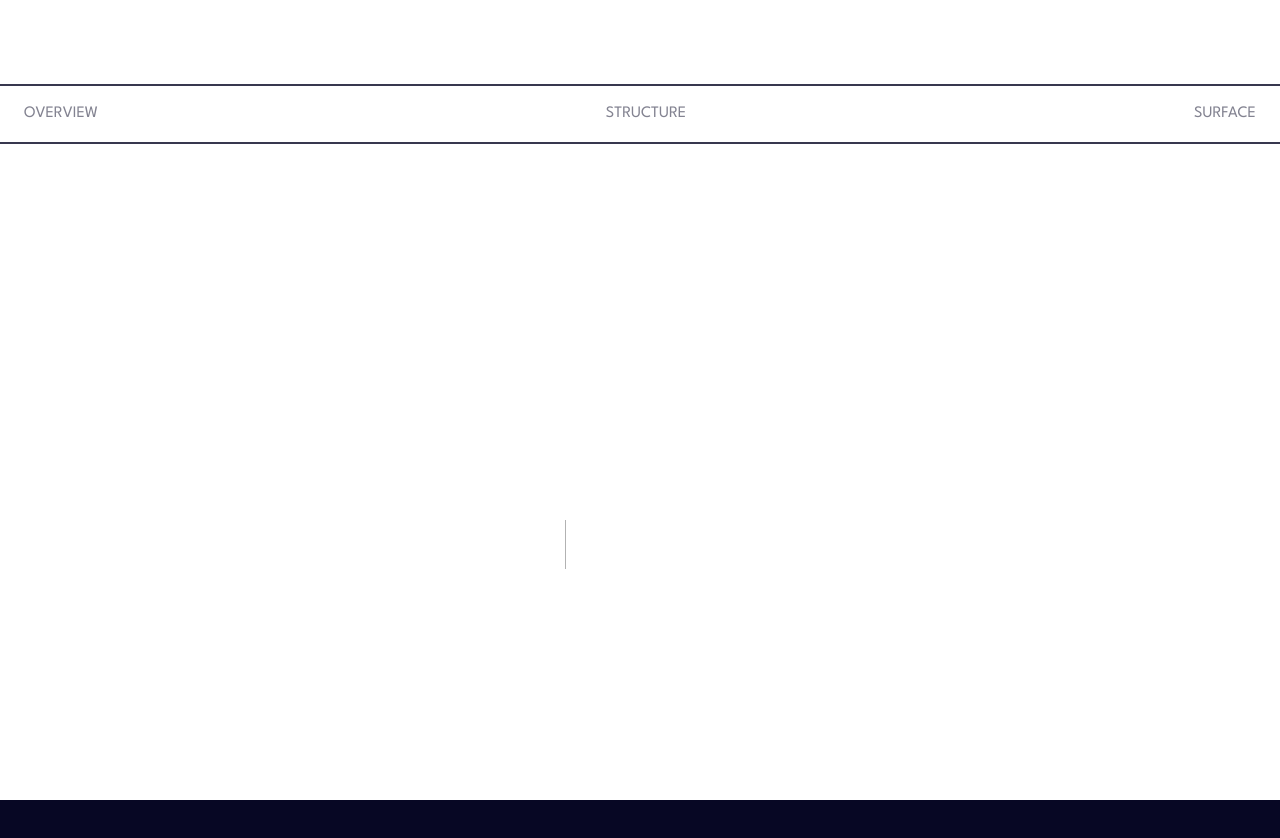
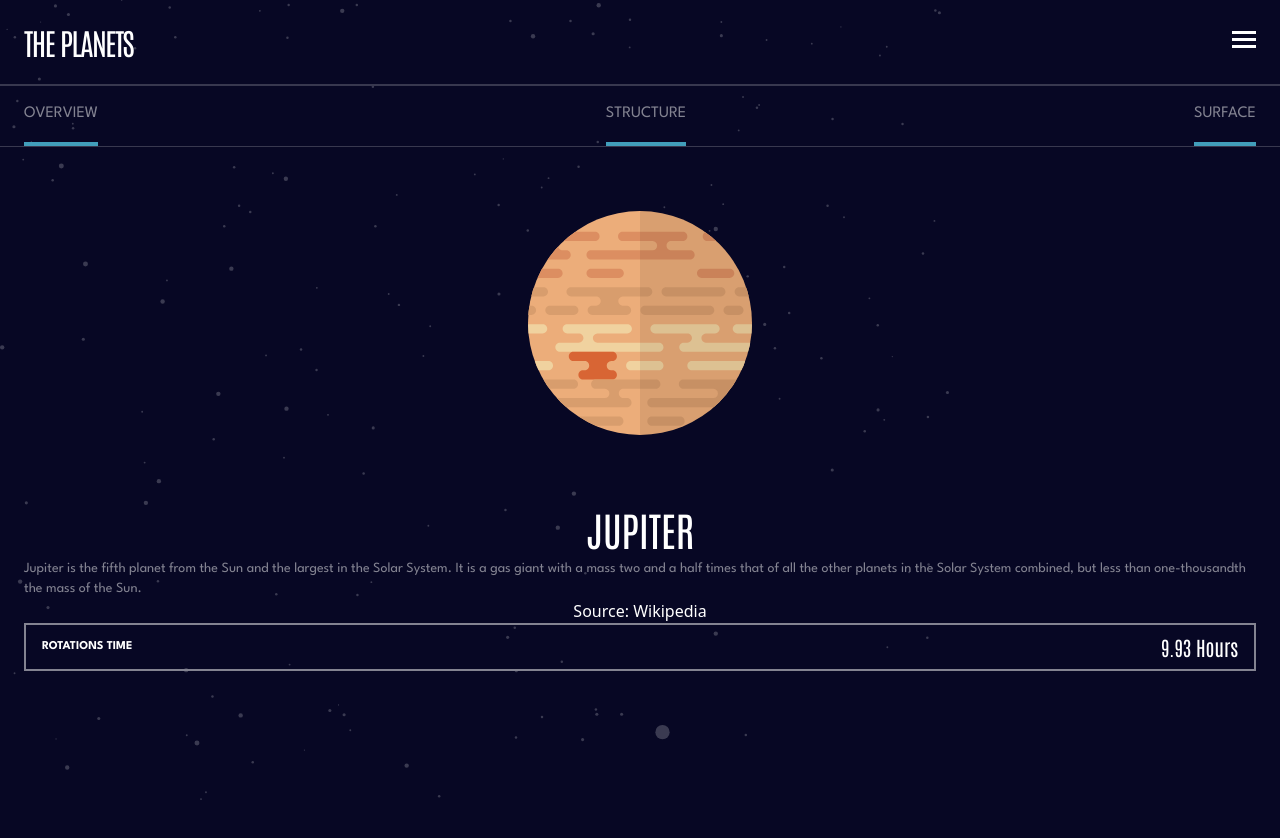
Before and after one commit to AlsoPeters/fem-planets-fact-site, a Next.js app: page /jupiter in a window 1280 px wide. Before the commit this address had no page. Shown: the top 838 px of the page. After the commit the page ends 800 px from the top, so only its background shows below. Built offline with nearby package versions, Linux system fonts and the light colour scheme.

Commit message:
set up seversideprops.... and some other stuff

```diff
--- a/src/components/InfoMenu.tsx
+++ b/src/components/InfoMenu.tsx
@@ -1,11 +1,28 @@
 import React from 'react';
 
-export default function InfoMenu() {
+export default function InfoMenu({ setMenu, selected }: Props): JSX.Element {
   return (
-    <div className='flex justify-between px-6 py-4 border-b-2 border-gray-dark font-spartan text-gray'>
-      <div>OVERVIEW</div>
-      <div>STRUCTURE</div>
-      <div>SURFACE</div>
+    <div className='flex justify-between items-center px-6 py-4 border-b border-gray-dark font-spartan text-gray'>
+      <div onClick={() => setMenu('overview')}>
+        OVERVIEW
+        <div className='border-2 border-blue-light translate-y-4'></div>
+      </div>
+      <div onClick={() => setMenu('structure')}>
+        STRUCTURE
+        <div className='border-2  border-blue-light translate-y-4'></div>
+      </div>
+      <div>
+        SURFACE
+        <div
+          onClick={() => setMenu('surface')}
+          className='border-2  border-blue-light translate-y-4'
+        ></div>
+      </div>
     </div>
   );
 }
+
+type Props = {
+  setMenu: (menu: string) => void;
+  selected: string;
+};
--- a/src/components/MobileMenu.tsx
+++ b/src/components/MobileMenu.tsx
@@ -3,13 +3,14 @@ import { mobileMenuLinks } from '../utils/data';
 import Link from 'next/link';
 import Image from 'next/image';
 
-export default function MobileMenu(): JSX.Element {
+export default function MobileMenu({ toggle }): JSX.Element {
   return (
     <div className='flex flex-col items-stretch text-white z-10 bg-black  absolute w-full px-6 font-spartan'>
       <div>
         {mobileMenuLinks.map((planets, index) => {
           return (
             <div
+              onClick={toggle}
               className='border-2 border-black border-b-gray-dark py-4'
               key={index}
             >
--- /dev/null
+++ b/src/pages/[slug].tsx
@@ -0,0 +1,63 @@
+import { GetServerSideProps } from 'next';
+import React from 'react';
+import data from '../utils/data.json';
+import Image from 'next/image';
+
+export default function mercury(props): JSX.Element {
+  console.log(props);
+
+  return (
+    <div className='text-white px-6 flex flex-col items-center'>
+      <div className='flex justify-center my-16'>
+        <Image
+          width={props.planetData.images.image_size}
+          height={props.planetData.images.image_size}
+          src={props.planetData.images.planet}
+          alt='planet-image'
+        />
+      </div>
+
+      <div className='font-antonio text-[40px]'>
+        {props.planetData.name.toUpperCase()}
+      </div>
+      <p className='font-spartan text-gray text-sm'>
+        {props.planetData.overview.content}
+      </p>
+      <div>
+        Source:{' '}
+        <a
+          target='_blank'
+          rel='noreferrer'
+          href={props.planetData.overview.source}
+        >
+          Wikipedia
+        </a>
+      </div>
+      <div className='border-gray flex justify-between items-center border-2 w-full py-2 px-4 text-sm'>
+        <div className='font-spartan font-bold text-xs'>ROTATIONS TIME</div>
+        <div className='font-antonio text-xl'>{props.planetData.rotation}</div>
+      </div>
+    </div>
+  );
+}
+
+export const getServerSideProps: GetServerSideProps = async ({ params }) => {
+  const planetData = data.find(
+    (planet) => planet.name.toLowerCase() === params?.slug
+  );
+  console.log(planetData);
+
+  if (!data) {
+    return {
+      notFound: true,
+    };
+  }
+
+  return {
+    props: {
+      dick: 'balls',
+      slug: params?.slug,
+      planetData,
+    },
+  };
+};
--- a/src/pages/_app.tsx
+++ b/src/pages/_app.tsx
@@ -7,17 +7,22 @@ import MobileMenu from '../components/MobileMenu';
 
 const MyApp: AppType = ({ Component, pageProps }) => {
   const [showMenu, setShowMenu] = useState(false);
+  const [infoMenuSelection, setInfoMenuSelection] = useState('overview');
 
   function toggleMenu() {
     setShowMenu(!showMenu);
     console.log('i toggled');
   }
 
+  function setMenu(menu: string) {
+    setInfoMenuSelection(menu);
+  }
+
   return (
     <div className='text-white bg-no-repeat bg-contain h-screen w-screen bg-background-stars'>
       <Nav toggle={toggleMenu} />
-      {showMenu && <MobileMenu />}
-      <InfoMenu />
+      {showMenu && <MobileMenu toggle={toggleMenu} />}
+      <InfoMenu setMenu={setMenu} selected={infoMenuSelection} />
       <Component {...pageProps} />
     </div>
   );
--- a/src/pages/index.tsx
+++ b/src/pages/index.tsx
@@ -1,5 +1,6 @@
 import type { NextPage } from 'next';
 import Head from 'next/head';
+import data from '../utils/data.json';
 
 export default function NextPage(): JSX.Element {
   return (
@@ -10,7 +11,11 @@ export default function NextPage(): JSX.Element {
         <link rel='icon' href='/favicon.ico' />
       </Head>
 
-      <main className='text-white flex flex-col'>heh</main>
+      <main className='text-white flex flex-col'>
+        {data.map((planet) => (
+          <div key={planet.name}>{planet.name}</div>
+        ))}
+      </main>
     </div>
   );
 }
--- a/src/pages/mercury.tsx
+++ /dev/null
@@ -1,5 +0,0 @@
-import React from 'react';
-
-export default function mercury(): JSX.Element {
-  return <div className='text-white'>mercury</div>;
-}
--- a/data.json
+++ b/src/utils/data.json
@@ -18,9 +18,10 @@
     "radius": "2,439.7 KM",
     "temperature": "430°c",
     "images": {
-      "planet": "./assets/planet-mercury.svg",
-      "internal": "./assets/planet-mercury-internal.svg",
-      "geology": "./assets/geology-mercury.png"
+      "planet": "/assets/planet-mercury.svg",
+      "internal": "/assets/planet-mercury-internal.svg",
+      "geology": "/assets/geology-mercury.png",
+      "image_size": "111"
     }
   },
   {
@@ -42,9 +43,10 @@
     "radius": "6,051.8 KM",
     "temperature": "471°c",
     "images": {
-      "planet": "./assets/planet-venus.svg",
-      "internal": "./assets/planet-venus-internal.svg",
-      "geology": "./assets/geology-venus.png"
+      "planet": "/assets/planet-venus.svg",
+      "internal": "/assets/planet-venus-internal.svg",
+      "geology": "/assets/geology-venus.png",
+      "image_size": "154"
     }
   },
   {
@@ -65,10 +67,12 @@
     "revolution": "365.26 Days",
     "radius": "6,371 KM",
     "temperature": "16°c",
+
     "images": {
-      "planet": "./assets/planet-earth.svg",
-      "internal": "./assets/planet-earth-internal.svg",
-      "geology": "./assets/geology-earth.png"
+      "planet": "/assets/planet-earth.svg",
+      "internal": "/assets/planet-earth-internal.svg",
+      "geology": "/assets/geology-earth.png",
+      "image_size": "173"
     }
   },
   {
@@ -90,9 +94,10 @@
     "radius": "3,389.5 KM",
     "temperature": "-28°c",
     "images": {
-      "planet": "./assets/planet-mars.svg",
-      "internal": "./assets/planet-mars-internal.svg",
-      "geology": "./assets/geology-mars.png"
+      "planet": "/assets/planet-mars.svg",
+      "internal": "/assets/planet-mars-internal.svg",
+      "geology": "/assets/geology-mars.png",
+      "image_size": "129"
     }
   },
   {
@@ -114,9 +119,10 @@
     "radius": "69,911 KM",
     "temperature": "-108°c",
     "images": {
-      "planet": "./assets/planet-jupiter.svg",
-      "internal": "./assets/planet-jupiter-internal.svg",
-      "geology": "./assets/geology-jupiter.png"
+      "planet": "/assets/planet-jupiter.svg",
+      "internal": "/assets/planet-jupiter-internal.svg",
+      "geology": "/assets/geology-jupiter.png",
+      "image_size": "224"
     }
   },
   {
@@ -138,9 +144,10 @@
     "radius": "58,232 KM",
     "temperature": "-138°c",
     "images": {
-      "planet": "./assets/planet-saturn.svg",
-      "internal": "./assets/planet-saturn-internal.svg",
-      "geology": "./assets/geology-saturn.png"
+      "planet": "/assets/planet-saturn.svg",
+      "internal": "/assets/planet-saturn-internal.svg",
+      "geology": "/assets/geology-saturn.png",
+      "image_size": "256"
     }
   },
   {
@@ -162,9 +169,10 @@
     "radius": "25,362 KM",
     "temperature": "-195°c",
     "images": {
-      "planet": "./assets/planet-uranus.svg",
-      "internal": "./assets/planet-uranus-internal.svg",
-      "geology": "./assets/geology-uranus.png"
+      "planet": "/assets/planet-uranus.svg",
+      "internal": "/assets/planet-uranus-internal.svg",
+      "geology": "/assets/geology-uranus.png",
+      "image_size": "176"
     }
   },
   {
@@ -186,9 +194,10 @@
     "radius": "24,622 KM",
     "temperature": "-201°c",
     "images": {
-      "planet": "./assets/planet-neptune.svg",
-      "internal": "./assets/planet-neptune-internal.svg",
-      "geology": "./assets/geology-neptune.png"
+      "planet": "/assets/planet-neptune.svg",
+      "internal": "/assets/planet-neptune-internal.svg",
+      "geology": "/assets/geology-neptune.png",
+      "image_size": "173"
     }
   }
 ]
```
